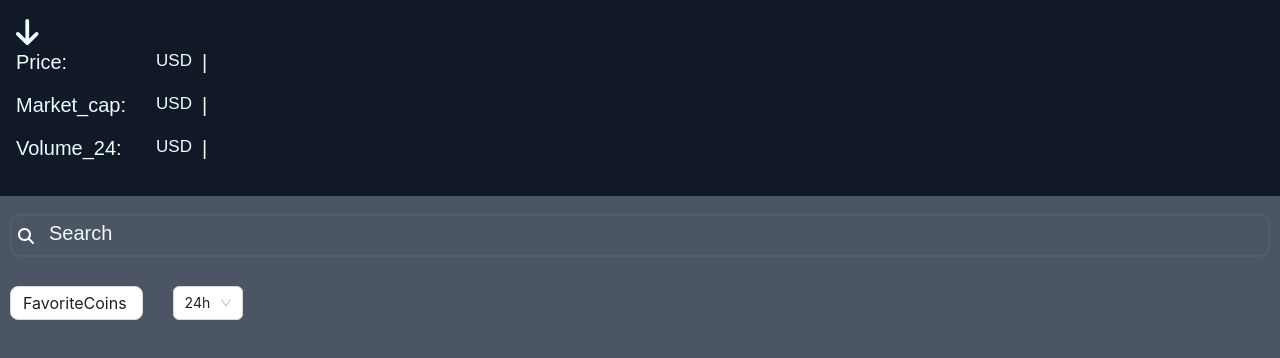
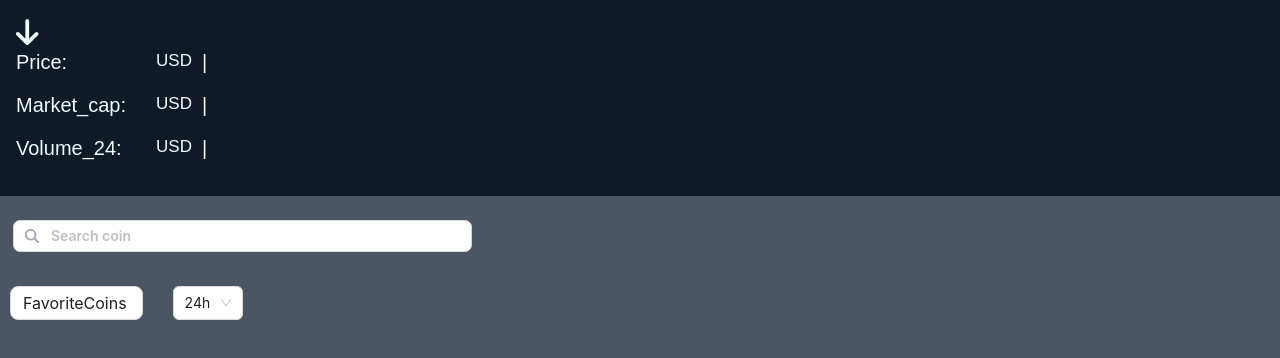
Before and after one commit to DenisFR2727/crypto-catalog, a React (Vite) app: page / in a window 1280 px wide. Shown: the top 358 px of the page. Built offline with nearby package versions, Linux system fonts and the light colour scheme; no server answers.

Commit message:
create new searh panel coins for antd

```diff
--- a/src/components/search-crypto/SearchCoin.tsx
+++ b/src/components/search-crypto/SearchCoin.tsx
@@ -1,8 +1,10 @@
 import { FontAwesomeIcon } from '@fortawesome/react-fontawesome';
 import { faMagnifyingGlass } from '@fortawesome/free-solid-svg-icons';
+import { useCrypto } from '../../context/hooks';
+import { Input } from 'antd';
+const { Search } = Input;
+
 import './search.css';
-import { useCrypto } from '../../context/hooks';
-
 function SearchCoin() {
     const { searchQuery } = useCrypto();
 
@@ -13,15 +15,18 @@ function SearchCoin() {
 
     return (
         <div className="search">
-            <FontAwesomeIcon
-                className="search__icon"
-                icon={faMagnifyingGlass}
-            />
-            <input
+            <Search
                 className="search__coin bg-gray-600 "
-                type="text"
-                placeholder="Search"
+                placeholder="Search coin"
                 onChange={handleChange}
+                style={{ width: 470 }}
+                enterButton={null}
+                prefix={
+                    <FontAwesomeIcon
+                        icon={faMagnifyingGlass}
+                        className="text-gray-400 mr-2"
+                    />
+                }
             />
         </div>
     );
--- a/src/components/search-crypto/search.css
+++ b/src/components/search-crypto/search.css
@@ -9,8 +9,8 @@
     padding: 10px;
     border: none;
     border-radius: 10px;
-    padding-left: 37px;
-    margin-left: 10px;
+    /* padding-left: 37px; */
+    margin-left: 3px;
     margin-right: 10px;
     caret-color: white;
     color: white;
@@ -18,7 +18,7 @@
     border: 2px solid #545d6a;
 }
 .search__coin:focus {
-    border-color: rgb(255, 191, 0);
+    border-color: rgb(255, 191, 0) !important;
 }
 .search__coin::placeholder {
     color: aliceblue;
@@ -30,3 +30,20 @@
     color: white;
     pointer-events: none;
 }
+.ant-input-group-wrapper {
+    margin-right: 47px;
+    padding-right: 0;
+    border: none;
+}
+.ant-input-search-button {
+    padding: 0;
+    display: none;
+}
+.ant-input {
+    padding: 6px;
+    padding-left: 10px;
+    font-weight: 600;
+}
+.ant-input-affix-wrapper {
+    border-radius: 7px !important;
+}
```
